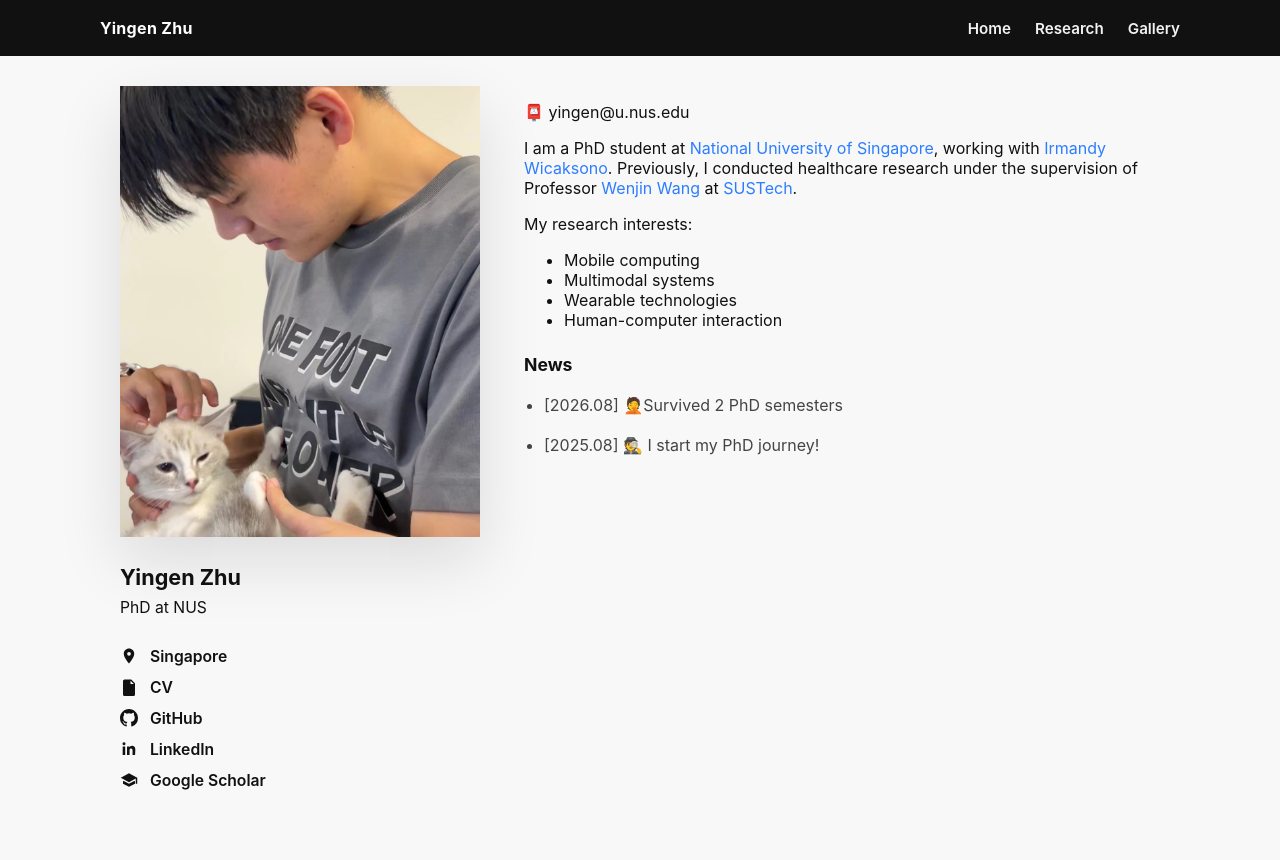
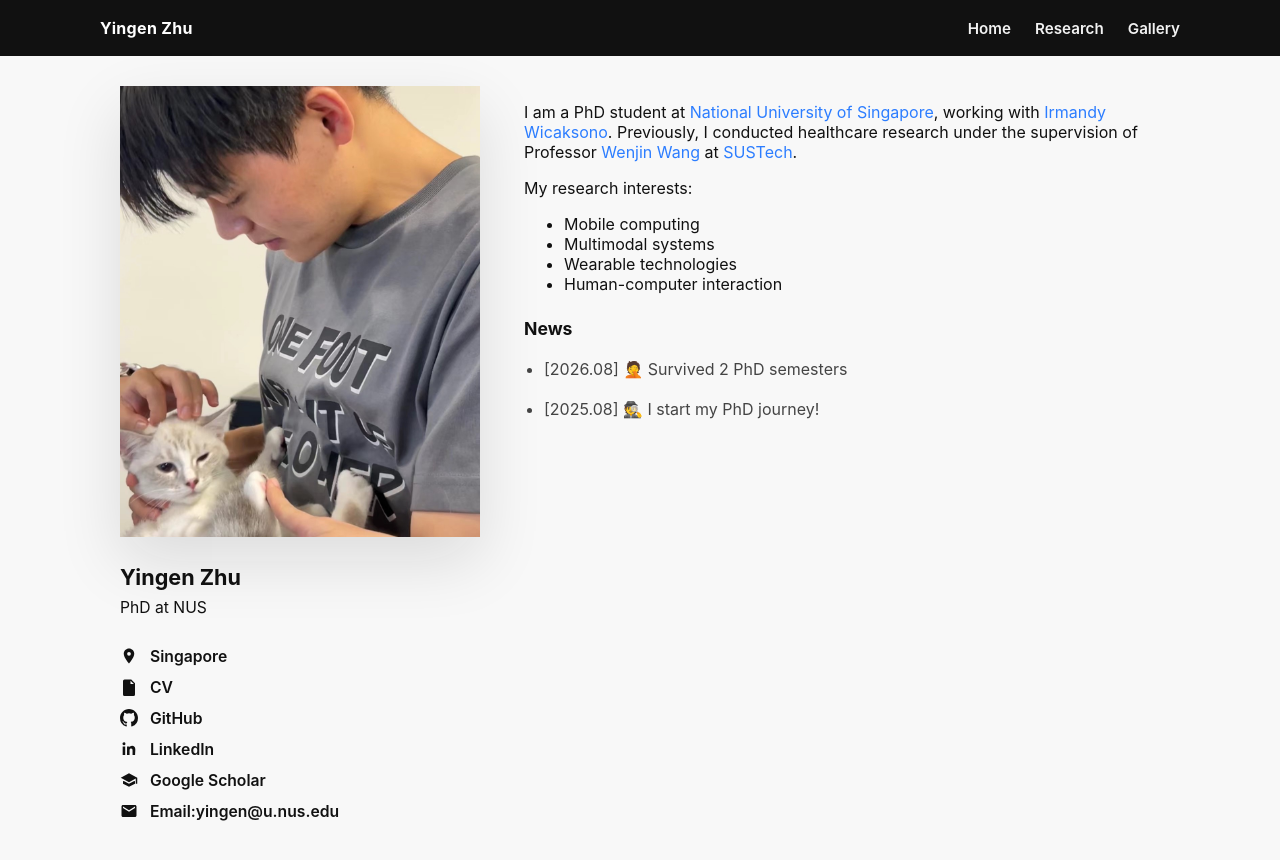
Before and after one commit to yingen-zhu/yingen-zhu.github.io, a Jekyll site: the page built from index.md, in a window 1280 px wide. Shown: the top 860 px of the page. Built offline with Jekyll 4.4.1, drawn with Linux system fonts in a browser that asks for light colours.

Commit message:
Add files via upload

```diff
--- a/index.md
+++ b/index.md
@@ -297,11 +297,16 @@ title: Home
         </svg>
         <span>Google Scholar</span>
       </a>
+      <a class="sidebar-link" href="mailto:yingen@u.nus.edu">
+        <svg viewBox="0 0 24 24" aria-hidden="true">
+          <path d="M20 4H4c-1.1 0-2 .9-2 2v12c0 1.1.9 2 2 2h16c1.1 0 2-.9 2-2V6c0-1.1-.9-2-2-2zm0 4l-8 5-8-5V6l8 5 8-5v2z"/>
+        </svg>
+        <span>Email:yingen@u.nus.edu</span>
+      </a>
     </div>
   </aside>
 
   <div class="profile-main">
-    <p class="email-line">📮 yingen@u.nus.edu</p>
     <p>I am a PhD student at <a href="https://www.nus.edu.sg/" target="_blank" rel="noopener">National University of Singapore</a>, working with <a href="https://www.irmandyw.com/" target="_blank" rel="noopener">Irmandy Wicaksono</a>. Previously, I conducted healthcare research under the supervision of Professor <a href="https://sites.google.com/site/rppgwenjin/" target="_blank" rel="noopener">Wenjin Wang</a> at <a href="https://www.sustech.edu.cn/en/" target="_blank" rel="noopener">SUSTech</a>.</p>
     <p>My research interests:</p>
     <ul>
@@ -313,7 +318,7 @@ title: Home
       <section class="news-section" aria-labelledby="news-title">
       <h2 class="news-title" id="news-title">News</h2>
       <ul class="news-list">
-        <li>[2026.08] 🤦‍Survived 2 PhD semesters </li>
+        <li>[2026.08] 🤦‍ Survived 2 PhD semesters </li>
         <li>[2025.08] 🕵️ I start my PhD journey!</li>
       </ul>
     </section>
```
